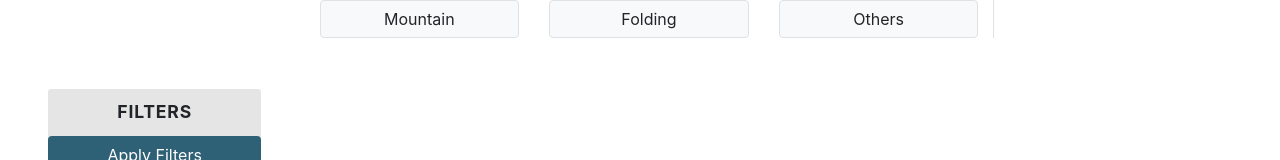
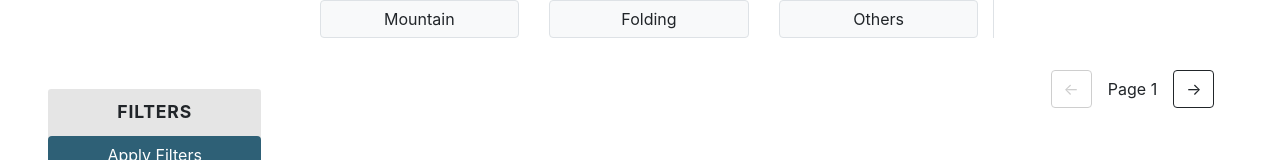
Before and after one commit to lucafavaro1/BikeHouse, a React (Create React App) app in the folder frontend/: page /buy in a window 1280 px wide. Shown: the part 342-502 px from the top of the page. Built offline with nearby package versions, Linux system fonts and the light colour scheme; no server answers; a web font is replaced by a local one.

Commit message:
Pagination added (shows 6 listings per page by default)

```diff
--- a/frontend/src/components/css/ListingDescription.css
+++ b/frontend/src/components/css/ListingDescription.css
@@ -5,6 +5,7 @@
 
 .listingDesc .bikeName {
 	overflow: hidden;
+	height: 3rem;
 	display: -webkit-box;
 	-webkit-line-clamp: 2;
 	-webkit-box-orient: vertical;
--- a/frontend/src/components/css/Listings.css
+++ b/frontend/src/components/css/Listings.css
@@ -116,3 +116,20 @@
   padding: 1.5%;
   border-radius: 10%;
 }
+
+.listings .pageBtn {
+  border: solid 1px;
+}
+
+.listings .pageBtn:disabled {
+  color: rgb(180, 180, 180);
+}
+
+.listings .nextPageBtn {
+
+  margin-right: 1.7rem;
+}
+
+.listings .pageNumText {
+  margin: 0 1rem 0 1rem;
+}
--- a/frontend/src/components/pages/Listings.js
+++ b/frontend/src/components/pages/Listings.js
@@ -8,25 +8,54 @@ import "../css/Listings.css";
 
 function Listings() {
   const [listings, setListings] = useState([]);
+  const [nextListings, setNextListings] = useState([]);
   const parameters = useRef({})
+  const lastPageNum = useRef(Infinity)
   const [activeCategoryBtn, setActiveCategoryBtn] = useState('');
+  const [currentPageNum, setCurrentPageNum] = useState(0);
   const selectedCategoryColor = "gainsboro"
 
-  const colors = ["Red", "Green", "Black", "Yellow"]
+  const colors = ["White", "Black", "Gray", "Yellow", "Blue", "Green", "Purple", "Brown", "Red", "Orange"]
   const conditions = ["Brand New", "Good", "Used", "Poor", "Spare Parts"]
 
+
   useEffect(() => {
-    async function getListings() {
+    getListings();
+  }, []);
+
+  async function getListings(page = 0, shouldPreFetchNextPage = true, shouldUsePreFetchedNextPage = true) {
+    parameters.current.page = page
+
+    if (nextListings.length != 0 && shouldUsePreFetchedNextPage) { // if there are already pre-fetched listings
+      setListings(nextListings)
+    }
+    else {
       try {
-        const response = await Axios.get("http://localhost:3001/listing");
+        const response = await Axios.get("http://localhost:3001/listing", { params: parameters.current });
         setListings(response.data);
       } catch (error) {
         console.log(error);
       }
     }
 
-    getListings();
-  }, []);
+    if (shouldPreFetchNextPage) {
+      parameters.current.page = page + 1 // increment page number to pre-fetch the next page
+
+      try {
+        const response = await Axios.get("http://localhost:3001/listing", { params: parameters.current });
+        setNextListings(response.data);
+
+        if (response.data.length == 0) { // check if last page is reached
+          lastPageNum.current = page
+        }
+
+      } catch (error) {
+        console.log(error);
+      }
+
+      parameters.current.page = page
+    }
+  }
 
   /** Called when a listing is clicked */
   const listingClicked = async (event) => {
@@ -35,12 +64,23 @@ function Listings() {
 
   /** Called when the apply button is clicked */
   const applyFilterClicked = async (event) => {
-    try {
-      const response = await Axios.get("http://localhost:3001/listing", { params: parameters.current });
-      setListings(response.data);
-    } catch (error) {
-      console.log(error);
-    }
+    setCurrentPageNum(0)
+    lastPageNum.current = Infinity
+    getListings(0, true, false)
+  }
+
+  const nextPageClicked = async (event) => {
+    if (currentPageNum == lastPageNum.current) { return }
+
+    getListings(currentPageNum + 1)
+    setCurrentPageNum(currentPageNum + 1)
+  }
+
+  const prevPageClicked = async (event) => {
+    if (currentPageNum == 0) { return }
+
+    getListings(currentPageNum - 1, false)
+    setCurrentPageNum(currentPageNum - 1)
   }
 
   /** Called when any of the accordion items is changed*/
@@ -159,14 +199,14 @@ function Listings() {
 
   /** Renders a new Card component for each listing */
   const renderCard = (listing, index) => {
-    var b64encoded = String.fromCharCode.apply(
-      null,
-      listing.bike.photos[0].src.data
-    );
+    // var b64encoded = String.fromCharCode.apply(
+    //   null,
+    //   listing.bike.photos[0].src.data
+    // );
 
     return (
       <Card key={index} onClick={listingClicked}>
-        <Card.Img variant="top" src={b64encoded} />
+        <Card.Img variant="top" src={listing.bike.photos[0].url} />
 
         {listing.isBoosted ? (
           <div className="boostIcon">
@@ -448,6 +488,12 @@ function Listings() {
           <Row xs={3} md={4}>
             {listings.map(renderCard)}
           </Row>
+
+          <Row className="justify-content-end">
+            <button type="button" class="btn pageBtn" onClick={prevPageClicked} disabled={currentPageNum == 0}>&larr;</button>
+            <p className="pageNumText align-self-center"> Page {currentPageNum + 1} </p>
+            <button type="button" class="btn pageBtn nextPageBtn" onClick={nextPageClicked} disabled={currentPageNum == lastPageNum.current}>&rarr;</button>
+          </Row>
         </div>
       </div>
     </div>
```
Also changed, not shown: 1 other file (tests, documents, lock files or other folders).
